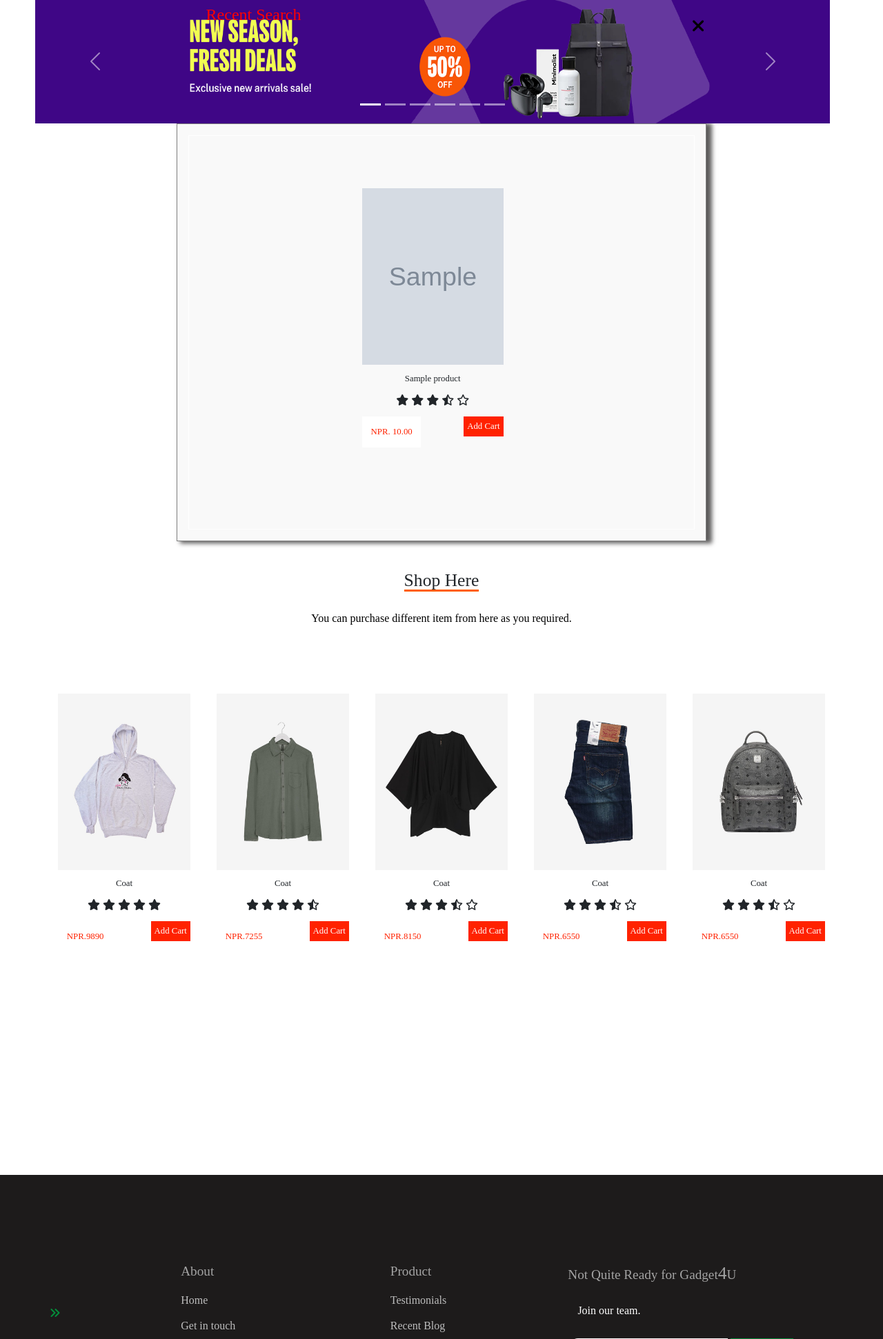
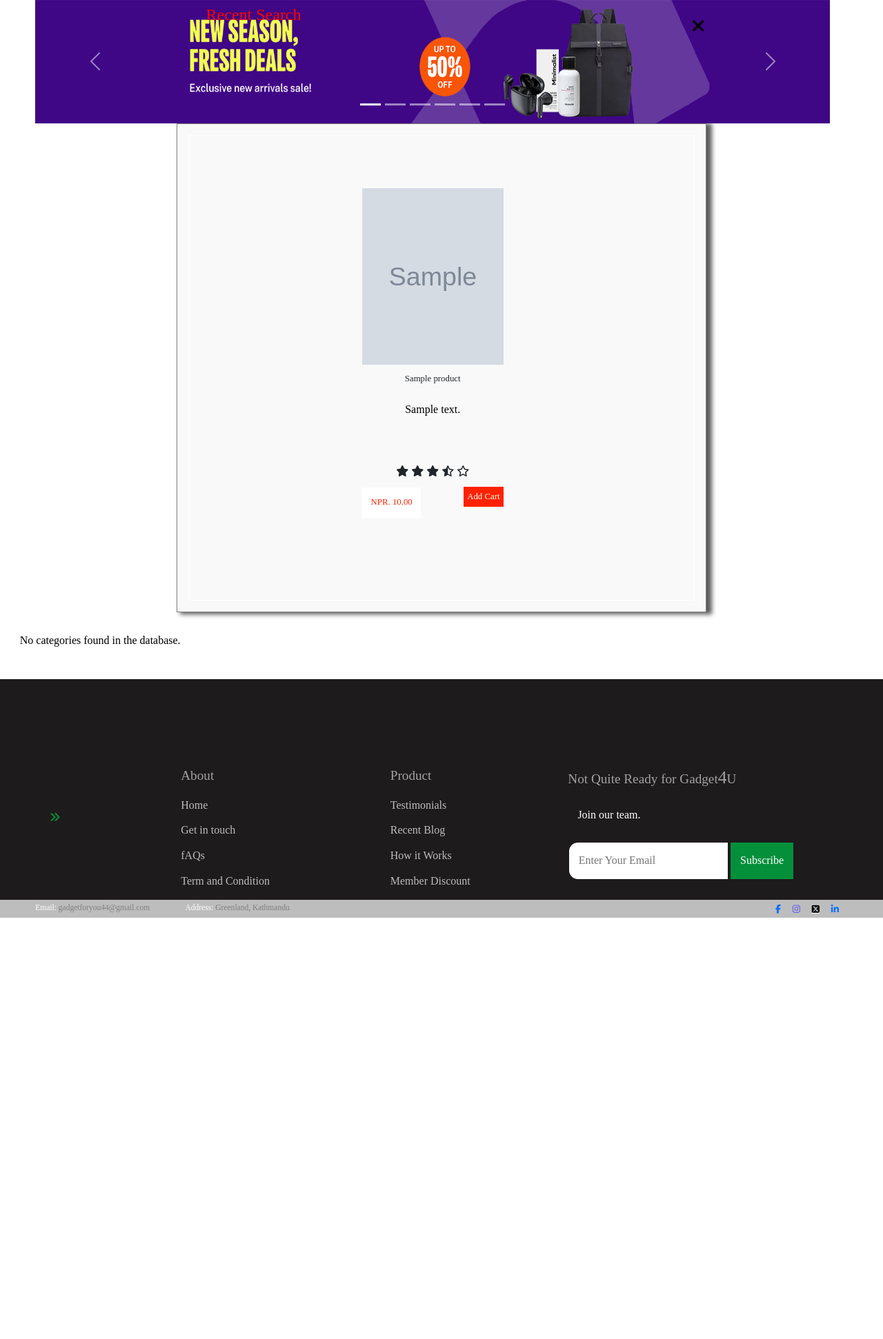
Before and after one commit to Nprishi/MyProjects, a PHP site: page /shop.php in a window 1280 px wide. Shown: the part 70-2012 px from the top of the page at 69% size. After the commit the page ends 1401 px from the top, so only its background shows below. Run offline with PHP 8.4, Linux system fonts and the light colour scheme; the visitor is signed in with stand-in values (Sample User, id 1); tables that the repository leaves empty or names only in its code hold one stand-in row (values such as "Sample post"); grey boxes marked "Sample" are stand-in pictures; some libraries are stand-ins or nearby versions.

Commit message:
9th shop.php commit

```diff
--- a/admin.php
+++ b/admin.php
@@ -468,7 +468,7 @@
                         <option value="watches">Watches</option>
                         <option value="girls clothes">Girls Clothes</option>
                         <option value="boys clothes">Boys Clothes</option>
-                        <option value="others clothes">Others</option>
+                        <option value="Others clothes">Others</option>
                     </select><br><br>
                     <label>Choose how to add an image:</label><br>
                     <input type="radio" id="upload_option" name="image_option" value="upload" onclick="toggleImageOption()" checked>
--- a/index.php
+++ b/index.php
@@ -430,7 +430,7 @@
   </section> -->
 
   <!-- Fetch database items -->
-  <section class="watches-product-section" style="flex-wrap:wrap; border:1px solid red;">
+  <section class="watches-product-section" style="flex-wrap:wrap;">
     <?php
     // Query to fetch all categories in ascending order
     $categories_query = "SELECT * FROM category ORDER BY category_id ASC LIMIT 4";
@@ -466,7 +466,7 @@
                 $product_description = htmlspecialchars($product['product_description']);
             ?>
                 <!-- Product Card -->
-                <div class="all-items" style="border:2px solid grey; margin-right:2vw; margin-bottom: 5vw;">
+                <div class="all-items" style="margin-right:2vw; margin-bottom: 5vw; ">
                   <div class="watch-images">
                     <img src="<?php echo $product_img; ?>" alt="<?php echo $product_name; ?>" class="watch-product-images">
                   </div>
--- a/shop.php
+++ b/shop.php
@@ -106,9 +106,6 @@
     $has_result = false;
   }
 }
-
-// Close the connection
-$conn->close();
 
 ?>
 
@@ -351,14 +348,16 @@
       <h4 class="search_heading">Recent Search</h4>
       <button class="sh-btn" onclick="sectionClose()"><i class="fa-solid fa-xmark"></i></button>
     </div>
+
     <div class="watches-section shop-section">
       <?php
       // Assuming you have already connected to the database and executed the query
       if ($result->num_rows > 0) {
         while ($row = $result->fetch_assoc()) {
-          $name = isset($row['search_name']) ? htmlspecialchars($row['search_name']) : 'No Name Available';
-          $price = isset($row['search_price']) ? number_format($row['search_price'], 2) : '0.00';
-          $image = isset($row['search_image']) ? htmlspecialchars($row['search_image']) : 'default_image.jpg'; // Use a default image if none found
+          $name = isset($row['item_name']) ? htmlspecialchars($row['item_name']) : 'No Name Available';
+          $descrption = isset($row['product_description']) ? htmlspecialchars($row['product_description']) : 'No description Available';
+          $price = isset($row['item_price']) ? number_format($row['item_price'], 2) : '0.00';
+          $image = isset($row['item_image']) ? htmlspecialchars($row['item_image']) : 'default_image.jpg'; // Use a default image if none found
 
           echo '
                     <div class="all-items" style="margin-right:2vw;">
@@ -366,6 +365,9 @@
                             <img src="' . $image . '" alt="' . $name . '" class="watch-product-images">
                         </div>
                         <figcaption>' . $name . '</figcaption>
+                         <div class="product-description">
+                  <p> ' . $descrption . '</p>
+                </div>
                         <div class="watch-star">
                             <i class="fa-solid fa-star"></i>
                             <i class="fa-solid fa-star"></i>
@@ -377,14 +379,15 @@
                         <a href="#" class="buy-product">Buy</a>
 
                         <!-- Form for Adding to Cart -->
-                        <form action="?" method="POST">
+                        <form action="?" method="POST" >
                             <input type="hidden" name="product_id" value="' . $row['id'] . '"> <!-- Assuming id is used here -->
-                            <input type="hidden" name="product_name" value="' . $name . '">
-                            <input type="hidden" name="product_price" value="' . $row['search_price'] . '">
+                            <input type="hidden" name="item_name" value="' . $name . '">
+                            <input type="hidden" name="item_price" value="' . $row['item_price'] . '">
                             <input type="hidden" name="quantity" value="1">
-                            <input type="hidden" name="product_img" value="' . $image . '">
+                            <input type="hidden" name="item_img" value="' . $image . '">
                             <input type="submit" class="cart-product" value="Add Cart">
                         </form>
+                        <p class="cart-message" style="display: none; color: green;"></p>
                     </div>';
         }
       } else {
@@ -392,6 +395,7 @@
       }
       ?>
     </div>
+
     <style>
       .first-section {
         border: 1px solid red;
@@ -452,236 +456,98 @@
         position: absolute;
       }
     </style>
+
   </section>
 
-  <!-- Shops Section 1 -->
-  <section class="watches-product-section second-section">
+  <!-- Fetch database items -->
+  <section class="watches-product-section" style="flex-wrap:wrap;">
+    <?php
+    // Query to fetch all categories in ascending order
+    $categories_query = "SELECT * FROM category WHERE category_name = 'Others clothes' LIMIT 1";
+    $categories_result = $conn->query($categories_query);
+
+    // Check if categories exists
+    if ($categories_result && $categories_result->num_rows > 0) {
+      while ($category = $categories_result->fetch_assoc()) {
+        $category_id = htmlspecialchars($category['category_id']);
+        $category_name = htmlspecialchars($category['category_name']);
+
+        // Query to fetch products for the current category
+        $products_query = "SELECT * FROM products WHERE category_id = $category_id";
+        $products_result = $conn->query($products_query);
+    ?>
+        <!-- Display Each Seaction -->
+        <div class="mySections">
+
+          <!-- Display Category Name -->
           <div class="watch-text-sec">
-      <h1 class="watch-h">Shop Here</h1>
-      <p class="watch-description" style="width:100%;">You can purchase different item from here as you required.</p>
+            <h1 class="watch-h">Shop Now</h1>
           </div>
 
-    <div class="watches-section shop-section">
-      <!-- Product 1 -->
-      <div class="all-items">
+          <div class="watches-section" style="display: flex; flex-wrap: wrap; justify-content: space-around; align-items: center;">
+            <?php
+            // Check if products exist for the current category
+            if ($products_result && $products_result->num_rows > 0) {
+              while ($product = $products_result->fetch_assoc()) {
+                $product_id = htmlspecialchars($product['id']);
+                $product_name = htmlspecialchars($product['item_name']);
+                $product_price = htmlspecialchars($product['item_price']);
+                $product_img = htmlspecialchars($product['item_image']);
+                $product_description = htmlspecialchars($product['product_description']);
+            ?>
+                <!-- Product Card -->
+                <div class="all-items" style="margin-right:2vw; margin-bottom: 5vw; ">
                   <div class="watch-images">
-          <img src="images/shop (1).jpg" alt="" class="shop-product-images">
+                    <img src="<?php echo $product_img; ?>" alt="<?php echo $product_name; ?>" class="watch-product-images">
                   </div>
-        <figcaption>Coat</figcaption>
-        <div class="watch-star">
-          <i class="fa-solid fa-star"></i>
-          <i class="fa-solid fa-star"></i>
-          <i class="fa-solid fa-star"></i>
-          <i class="fa-solid fa-star"></i>
-          <i class="fa-solid fa-star"></i>
+                  <h3><?php echo $product_name; ?></h3>
+                  <div class="product-description">
+                    <p><?php echo $product_description; ?></p>
                   </div>
-        <p class="watch-price">NPR.9890</p>
-        <a href="#" class="buy-product">Buy</a>
-
-        <!-- Form for Product 1 -->
-        <form action="?" method="POST">
-          <input type="hidden" name="product_id" value="201">
-          <input type="hidden" name="product_name" value="Coat 1">
-          <input type="hidden" name="product_price" value="9890">
-          <input type="hidden" name="quantity" value="1">
-          <input type="hidden" name="product_img" value="images/shop (1).jpg">
-          <input type="submit" class="cart-product" value="Add Cart">
-        </form>
-      </div>
-
-      <!-- Product 2 -->
-      <div class="all-items">
-        <div class="watch-images">
-          <img src="images/shop (2).jpg" alt="" class="shop-product-images">
-        </div>
-        <figcaption>Coat</figcaption>
-        <div class="watch-star">
+                  <div class="watch-star" style="color:orange">
                     <i class="fa-solid fa-star"></i>
                     <i class="fa-solid fa-star"></i>
                     <i class="fa-solid fa-star"></i>
                     <i class="fa-solid fa-star"></i>
                     <i class="fa-regular fa-star-half-stroke"></i>
                   </div>
-        <p class="watch-price">NPR.7255</p>
+                  <p class="watch-price">NPR. <?php echo number_format($product_price, 2); ?></p>
                   <a href="#" class="buy-product">Buy</a>
 
-        <!-- Form for Product 2 -->
-        <form action="?" method="POST">
-          <input type="hidden" name="product_id" value="202">
-          <input type="hidden" name="product_name" value="Coat 2">
-          <input type="hidden" name="product_price" value="7255">
-          <input type="hidden" name="quantity" value="1">
-          <input type="hidden" name="product_img" value="images/shop (2).jpg">
-          <input type="submit" class="cart-product" value="Add Cart">
-        </form>
+                  <!-- Add to Cart Button -->
+                  <button class="cart-product"
+                    data-product-id="<?php echo $product_id; ?>"
+                    data-product-name="<?php echo $product_name; ?>"
+                    data-product-price="<?php echo $product_price; ?>"
+                    data-product-description="<?php echo $product_description; ?>"
+                    data-product-img="<?php echo $product_img; ?>"
+                    data-quantity="1">
+                    Add Cart
+                  </button>
+                  <p class="cart-message" style="display: none; color: green;"></p>
                 </div>
-
-      <!-- Product 3 -->
-      <div class="all-items">
-        <div class="watch-images">
-          <img src="images/shop (3).jpg" alt="" class="shop-product-images">
-        </div>
-        <figcaption>Coat</figcaption>
-        <div class="watch-star">
-          <i class="fa-solid fa-star"></i>
-          <i class="fa-solid fa-star"></i>
-          <i class="fa-solid fa-star"></i>
-          <i class="fa-regular fa-star-half-stroke"></i>
-          <i class="fa-regular fa-star"></i>
-        </div>
-        <p class="watch-price">NPR.8150</p>
-        <a href="#" class="buy-product">Buy</a>
-
-        <!-- Form for Product 3 -->
-        <form action="?" method="POST">
-          <input type="hidden" name="product_id" value="203">
-          <input type="hidden" name="product_name" value="Coat 3">
-          <input type="hidden" name="product_price" value="8150">
-          <input type="hidden" name="quantity" value="1">
-          <input type="hidden" name="product_img" value="images/shop (3).jpg">
-          <input type="submit" class="cart-product" value="Add Cart">
-        </form>
-      </div>
-
-      <!-- Product 4 -->
-      <div class="all-items">
-        <div class="watch-images">
-          <img src="images/shop (4).jpg" alt="" class="shop-product-images">
-        </div>
-        <figcaption>Coat</figcaption>
-        <div class="watch-star">
-          <i class="fa-solid fa-star"></i>
-          <i class="fa-solid fa-star"></i>
-          <i class="fa-solid fa-star"></i>
-          <i class="fa-regular fa-star-half-stroke"></i>
-          <i class="fa-regular fa-star"></i>
-        </div>
-        <p class="watch-price">NPR.6550</p>
-        <a href="#" class="buy-product">Buy</a>
-
-        <!-- Form for Product 4 -->
-        <form action="?" method="POST">
-          <input type="hidden" name="product_id" value="204">
-          <input type="hidden" name="product_name" value="Coat 4">
-          <input type="hidden" name="product_price" value="6550">
-          <input type="hidden" name="quantity" value="1">
-          <input type="hidden" name="product_img" value="images/shop (4).jpg">
-          <input type="submit" class="cart-product" value="Add Cart">
-        </form>
-      </div>
-
-      <!-- Product 5 -->
-      <div class="all-items">
-        <div class="watch-images">
-          <img src="images/shop (5).jpg" alt="" class="shop-product-images">
-        </div>
-        <figcaption>Coat</figcaption>
-        <div class="watch-star">
-          <i class="fa-solid fa-star"></i>
-          <i class="fa-solid fa-star"></i>
-          <i class="fa-solid fa-star"></i>
-          <i class="fa-regular fa-star-half-stroke"></i>
-          <i class="fa-regular fa-star"></i>
-        </div>
-        <p class="watch-price">NPR.6550</p>
-        <a href="#" class="buy-product">Buy</a>
-
-        <!-- Form for Product 5 -->
-        <form action="?" method="POST">
-          <input type="hidden" name="product_id" value="204">
-          <input type="hidden" name="product_name" value="Coat 4">
-          <input type="hidden" name="product_price" value="6550">
-          <input type="hidden" name="quantity" value="1">
-          <input type="hidden" name="product_img" value="images/shop (5).jpg">
-          <input type="submit" class="cart-product" value="Add Cart">
-        </form>
-      </div>
-
-      <!-- Display each item dynamically -->
             <?php
-      if ($result->num_rows > 0) {
-        while ($row = $result->fetch_assoc()) {
-          $item_id = $row['id'];
-          $item_name = $row['item_name'];
-          $item_price = isset($row['item_price']) ? $row['item_price'] : 0;
-          $item_image = $row['item_image'];
-
-          echo '
-        <div class="all-items add_items">
-            <div class="watch-images">
-                <img src="' . $item_image . '" alt="' . $item_name . '" class="shop-product-images">
-            </div>
-            <figcaption>' . $item_name . '</figcaption>
-            <div class="watch-star">
-                <i class="fa-solid fa-star"></i>
-                <i class="fa-solid fa-star"></i>
-                <i class="fa-solid fa-star"></i>
-                <i class="fa-regular fa-star-half-stroke"></i>
-                <i class="fa-regular fa-star"></i>
-            </div>
-            <p class="watch-price">NPR. ' . number_format($item_price, 2) . '</p>
-            <a href="#" class="buy-product">Buy</a>
-
-            <form action="?" method="POST">
-                <input type="hidden" name="product_id" value="' . $item_id . '">
-                <input type="hidden" name="product_name" value="' . $item_name . '">
-                <input type="hidden" name="product_price" value="' . $item_price . '">
-                <input type="hidden" name="quantity" value="1">
-                <input type="hidden" name="product_img" value="' . $item_image . '">
-                <input type="submit" class="cart-product" value="Add Cart">
-            </form>
-        </div>';
               }
             } else {
-        echo '<p>No items available.</p>';
+              echo "<p>No products found in this category.</p>";
             }
             ?>
           </div>
-  </section>
-
-  <!-- Add_Items Section 1 -->
-  <section class="watches-product-section third-section">
-    <div class="watches-section shop-section">
-      <!-- Display each item dynamically -->
+        </div>
     <?php
-      if ($result->num_rows > 0) {
-        while ($row = $result->fetch_assoc()) {
-          $item_id = $row['id'];
-          $item_name = $row['item_name'];
-          $item_price = isset($row['item_price']) ? $row['item_price'] : 0;
-          $item_image = $row['item_image'];
-
-          echo '
-        <div class="all-items add_items">
-            <div class="watch-images">
-                <img src="' . $item_image . '" alt="' . $item_name . '" class="shop-product-images">
-            </div>
-            <figcaption>' . $item_name . '</figcaption>
-            <div class="watch-star">
-                <i class="fa-solid fa-star"></i>
-                <i class="fa-solid fa-star"></i>
-                <i class="fa-solid fa-star"></i>
-                <i class="fa-regular fa-star-half-stroke"></i>
-                <i class="fa-regular fa-star"></i>
-            </div>
-            <p class="watch-price">NPR. ' . number_format($item_price, 2) . '</p>
-            <a href="#" class="buy-product">Buy</a>
-
-            <form action="?" method="POST">
-                <input type="hidden" name="product_id" value="' . $item_id . '">
-                <input type="hidden" name="product_name" value="' . $item_name . '">
-                <input type="hidden" name="product_price" value="' . $item_price . '">
-                <input type="hidden" name="quantity" value="1">
-                <input type="hidden" name="product_img" value="' . $item_image . '">
-                <input type="submit" class="cart-product" value="Add Cart">
-            </form>
-        </div>';
       }
     } else {
-        echo '<p>No items available.</p>';
+      echo "<p>No categories found in the database.</p>";
     }
     ?>
-    </div>
+    <style>
+      .product-description {
+        width: 15vw;
+        align-items: center;
+        text-align: center;
+        height: 8vw;
+      }
+    </style>
   </section>
 
   <!-- Footer Section here -->
```
Lines whose indentation alone changed are shown as unchanged.
